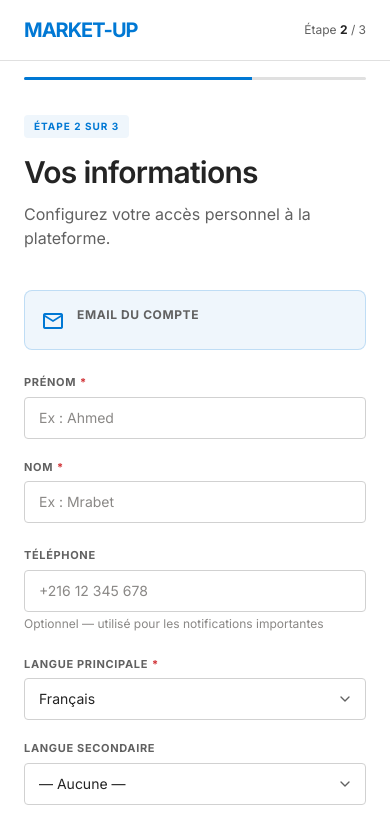
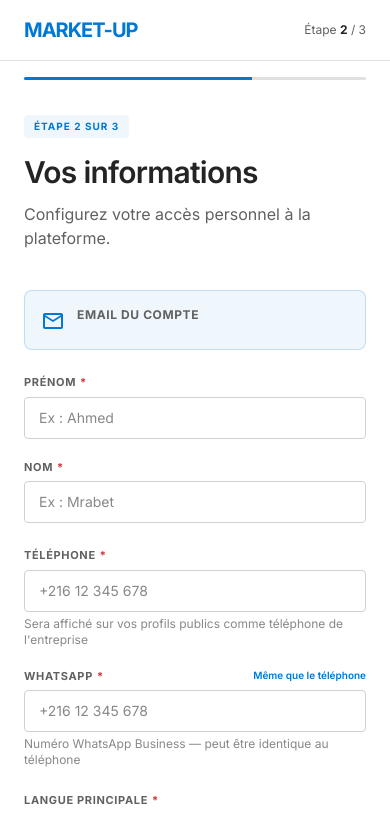
Before and after one commit to MrabetAhmeed/marketup-app, a Next.js app: page /signup/user in a window 390 px wide. Shown: the top 813 px of the page. Built offline with nearby package versions, Linux system fonts and the light colour scheme; sample sign-in values are in the browser's storage.

Commit message:
feat(auth): phone + whatsapp obligatoires au signup, suppression User.phone

```diff
--- a/src/app/(auth)/signup/user/page.tsx
+++ b/src/app/(auth)/signup/user/page.tsx
@@ -156,11 +156,38 @@ export default function SignupUserPage(): JSX.Element {
                 </div>
               </div>
 
-              {/* Phone */}
-              <div>
-                <label htmlFor="phone" className="block text-[11px] font-bold uppercase tracking-[0.06em] text-[#616161] mb-1.5">Téléphone</label>
-                <input id="phone" type="tel" {...register("phone")} className="w-full px-3.5 py-2.5 bg-white border border-[#D1D1D1] rounded text-sm text-[#242424] placeholder:text-[#8A8886] focus:border-[#0078D4] focus:outline-none focus:ring-2 focus:ring-[#EFF6FC]" placeholder="+216 12 345 678" />
-                <p className="text-xs text-[#8A8886] mt-1">Optionnel — utilisé pour les notifications importantes</p>
+              {/* Phone + WhatsApp */}
+              <div className="grid grid-cols-1 md:grid-cols-2 gap-5">
+                <div>
+                  <label htmlFor="phone" className="block text-[11px] font-bold uppercase tracking-[0.06em] text-[#616161] mb-1.5 after:content-['*'] after:text-[#D13438] after:ml-1">Téléphone</label>
+                  <input id="phone" type="tel" {...register("phone")} className={`w-full px-3.5 py-2.5 bg-white border ${errors.phone ? "border-[#D13438]" : "border-[#D1D1D1]"} rounded text-sm text-[#242424] placeholder:text-[#8A8886] focus:border-[#0078D4] focus:outline-none focus:ring-2 focus:ring-[#EFF6FC]`} placeholder="+216 12 345 678" />
+                  {errors.phone ? (
+                    <p className="text-xs text-[#D13438] mt-1">{errors.phone.message}</p>
+                  ) : (
+                    <p className="text-xs text-[#8A8886] mt-1">Sera affiché sur vos profils publics comme téléphone de l&apos;entreprise</p>
+                  )}
+                </div>
+                <div>
+                  <div className="flex items-center justify-between mb-1.5">
+                    <label htmlFor="whatsapp" className="block text-[11px] font-bold uppercase tracking-[0.06em] text-[#616161] after:content-['*'] after:text-[#D13438] after:ml-1">WhatsApp</label>
+                    <button
+                      type="button"
+                      onClick={() => {
+                        const phoneVal = watch("phone");
+                        if (phoneVal) setValue("whatsapp", phoneVal, { shouldValidate: true });
+                      }}
+                      className="text-[10px] font-semibold text-[#0078D4] hover:underline"
+                    >
+                      Même que le téléphone
+                    </button>
+                  </div>
+                  <input id="whatsapp" type="tel" {...register("whatsapp")} className={`w-full px-3.5 py-2.5 bg-white border ${errors.whatsapp ? "border-[#D13438]" : "border-[#D1D1D1]"} rounded text-sm text-[#242424] placeholder:text-[#8A8886] focus:border-[#0078D4] focus:outline-none focus:ring-2 focus:ring-[#EFF6FC]`} placeholder="+216 12 345 678" />
+                  {errors.whatsapp ? (
+                    <p className="text-xs text-[#D13438] mt-1">{errors.whatsapp.message}</p>
+                  ) : (
+                    <p className="text-xs text-[#8A8886] mt-1">Numéro WhatsApp Business — peut être identique au téléphone</p>
+                  )}
+                </div>
               </div>
 
               {/* Languages */}
--- a/src/models/user.model.ts
+++ b/src/models/user.model.ts
@@ -6,7 +6,6 @@ const UserSchema = new Schema(
     lastName: { type: String, default: null },
     email: { type: String, required: true, unique: true, lowercase: true, trim: true },
     passwordHash: { type: String, default: null },
-    phone: { type: String, default: null },
     languages: [{ type: String, enum: ["fr", "ar", "en"] }],
     role: { type: String, enum: ["OWNER"], default: "OWNER" },
     companyId: { type: Types.ObjectId, ref: "Company", index: true },
--- a/src/schemas/auth.schema.ts
+++ b/src/schemas/auth.schema.ts
@@ -23,6 +23,14 @@ export const SignupCompanySchema = z.object({
 });
 export type SignupCompanyInput = z.infer<typeof SignupCompanySchema>;
 
+// --- Shared phone validation (reused in AccountLiveUpdateSchema) ---
+const phoneValidation = z
+  .string()
+  .trim()
+  .refine((v) => /^[+\s\-()0-9]*$/.test(v), "Numéro invalide (format attendu : +216XXXXXXXX).")
+  .transform((v) => v.replace(/[\s\-()]/g, ""))
+  .pipe(z.string().regex(/^\+[0-9]{8,15}$/, "Numéro invalide (format attendu : +216XXXXXXXX)."));
+
 // --- Step 2: Signup User ---
 // Form-level schema: includes passwordConfirm for client-side validation.
 // acceptedTermsAt is added programmatically in the submit handler (not a form field).
@@ -32,7 +40,8 @@ export const SignupUserSchema = z
     userId: z.string().min(1, "userId requis."),
     firstName: z.string().min(1, "Le prénom est obligatoire.").max(60),
     lastName: z.string().min(1, "Le nom est obligatoire.").max(60),
-    phone: z.string().max(30).optional().nullable(),
+    phone: phoneValidation,
+    whatsapp: phoneValidation,
     languages: z.array(z.enum(["fr", "ar", "en"])).min(1),
     password: passwordSchema,
     passwordConfirm: z.string().min(1, "Veuillez confirmer le mot de passe."),
--- a/src/services/auth.service.ts
+++ b/src/services/auth.service.ts
@@ -220,7 +220,8 @@ interface SignupUserInput {
   userId: string;
   firstName: string;
   lastName: string;
-  phone?: string | null;
+  phone: string;
+  whatsapp: string;
   languages: string[];
   password: string;
   acceptedTermsAt?: string;
@@ -255,7 +256,6 @@ export async function signupUser(input: SignupUserInput): Promise<SignupUserResu
 
   user.firstName = input.firstName;
   user.lastName = input.lastName;
-  user.phone = input.phone || null;
   user.languages = input.languages;
   user.passwordHash = passwordHash;
   user.acceptedTermsAt = input.acceptedTermsAt ? new Date(input.acceptedTermsAt) : new Date();
@@ -264,6 +264,14 @@ export async function signupUser(input: SignupUserInput): Promise<SignupUserResu
   user.otpAttempts = 0;
   user.otpLastSentAt = new Date();
   await user.save();
+
+  // Write phone + whatsapp to Company.liveData (source of truth for contact info)
+  await CompanyModel.findByIdAndUpdate(user.companyId, {
+    $set: {
+      "liveData.phone": input.phone,
+      "liveData.whatsapp": input.whatsapp,
+    },
+  });
 
   // Send OTP email
   await sendOtpEmail(user.email, otp);
--- a/src/services/me.service.ts
+++ b/src/services/me.service.ts
@@ -199,7 +199,6 @@ export async function getMe(
       firstName: user.firstName ?? "",
       lastName: user.lastName ?? "",
       email: user.email,
-      phone: user.phone ?? null,
       languages: user.languages ?? ["fr"],
       avatarInitials: getInitials(ownerFullName),
       lastLoginAt: toISOOrNull(user.lastLoginAt),
--- a/src/types/dashboard.ts
+++ b/src/types/dashboard.ts
@@ -39,7 +39,6 @@ export interface MeResponse {
     firstName: string;
     lastName: string;
     email: string;
-    phone: string | null;
     languages: string[];
     avatarInitials: string;
     lastLoginAt: string | null;
```
Also changed, not shown: 1 other file (tests, documents, lock files or other folders).
